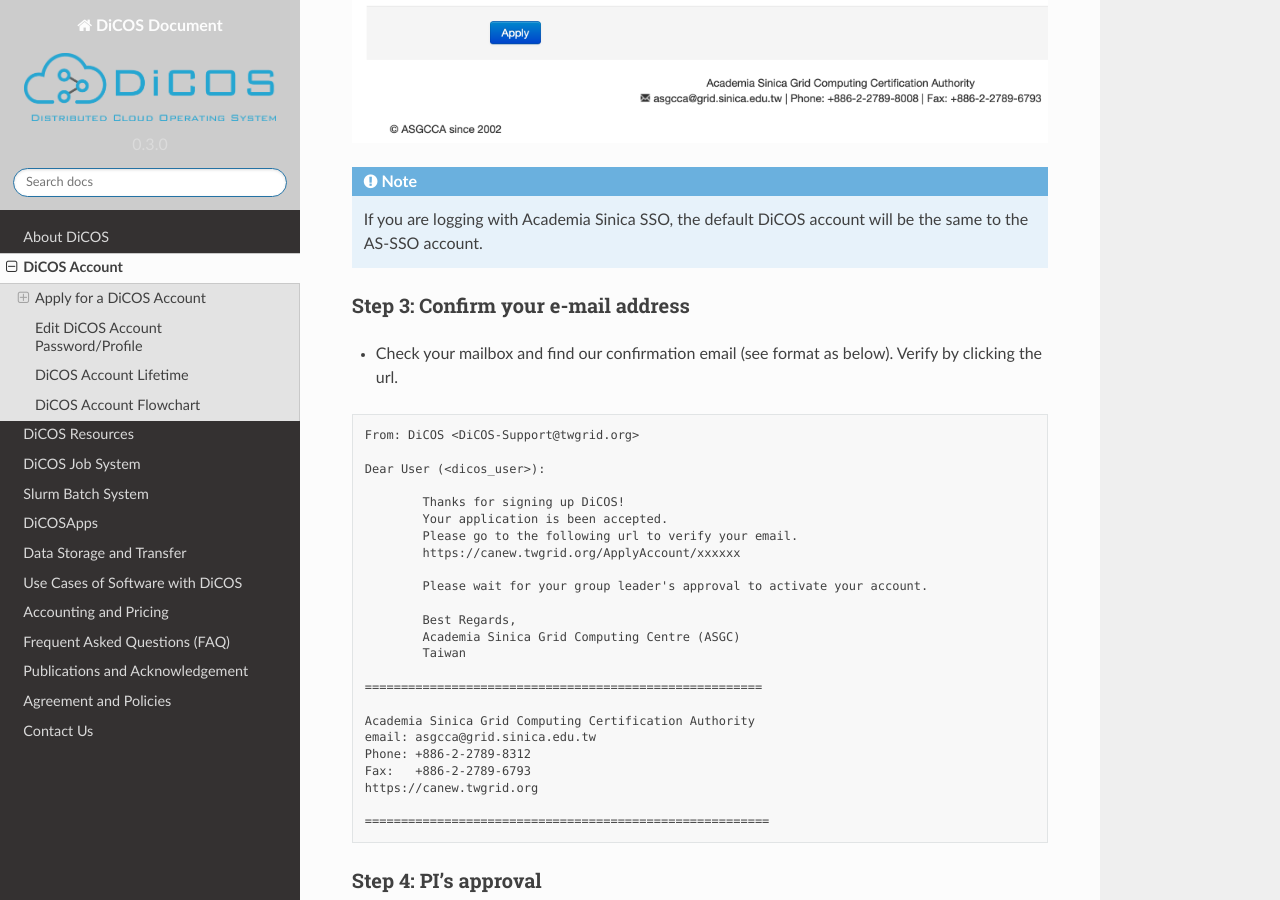
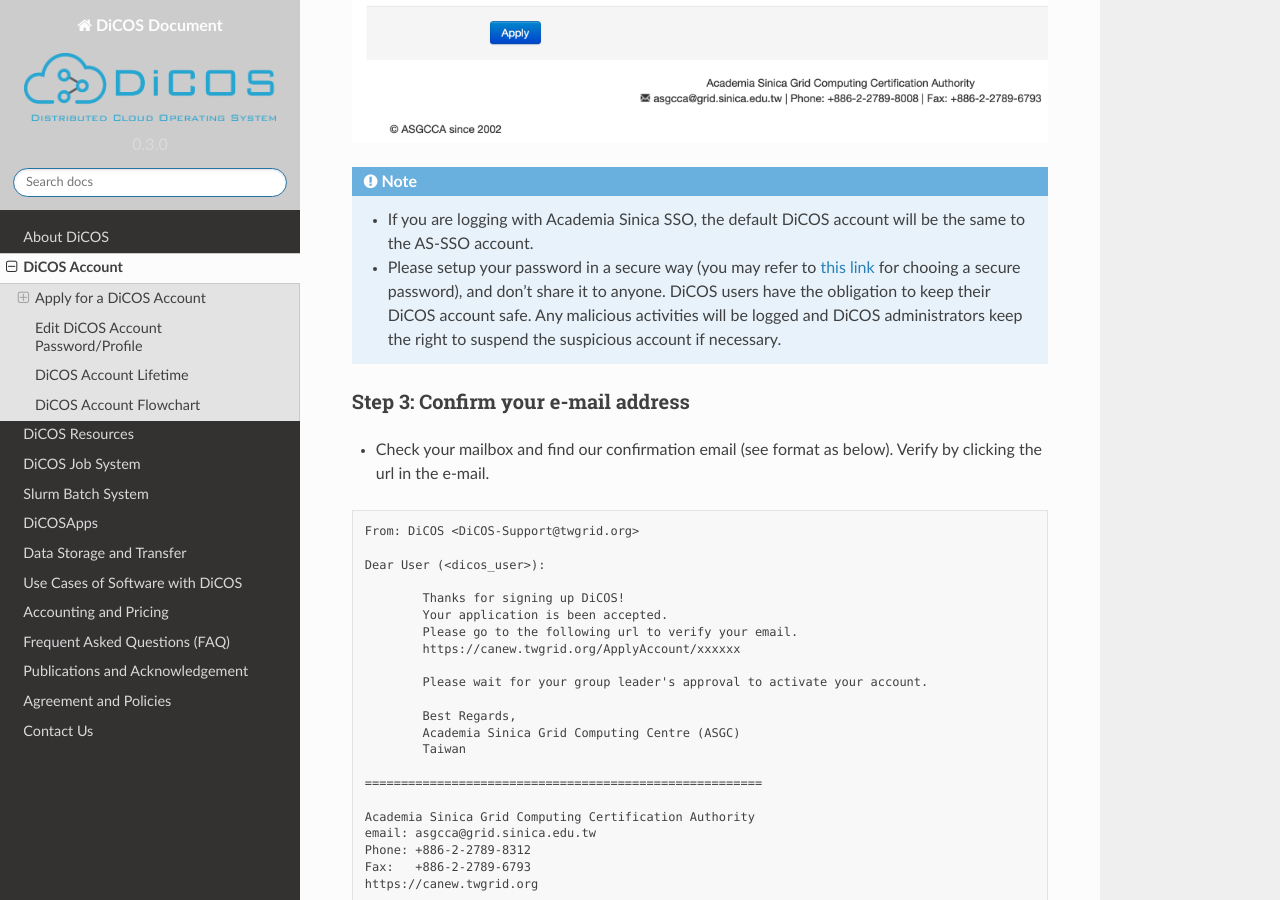
Before and after one commit to ASGCOPS/dicos_document, a Sphinx documentation site: the page built from docs/source/dicos_account.rst, in a window 1280 px wide and 900 px high, scrolled down 2021 px. Built offline with Sphinx 7.4.7 and the Read the Docs theme 2.0.0, drawn with Linux system fonts in a browser that asks for light colours; some of the changed text lies outside the part shown.

Commit message:
Edit dicos_account.rst

```diff
--- a/docs/source/dicos_account.rst
+++ b/docs/source/dicos_account.rst
@@ -2,7 +2,7 @@
 DiCOS Account
 ****************
 
-.. sectionauthor:: Mike Yang <mike.yang@twgrid.org>
+.. sectionauthor:: Mike Yang <mike.yang@twgrid.org>, Jing-Ya You <jingya.you@twgrid.org>
 
 ==========================
 Apply for a DiCOS Account
@@ -42,13 +42,13 @@
 
 .. note::
 
-   If you are logging with Academia Sinica SSO, the default DiCOS account will be the same to the AS-SSO account.
+   * If you are logging with Academia Sinica SSO, the default DiCOS account will be the same to the AS-SSO account.
+   * Please setup your password in a secure way (you may refer to `this link <https://security.web.cern.ch/recommendations/en/passwords.shtml>`_ for chooing a secure password), and don't share it to anyone. DiCOS users have the obligation to keep their DiCOS account safe. Any malicious activities will be logged and DiCOS administrators keep the right to suspend the suspicious account if necessary.
 
 Step 3: Confirm your e-mail address
 ^^^^^^^^^^^^^^^^^^^^^^^^^^^^^^^^^^^^^
 
-* Check your mailbox and find our confirmation email (see format as below). Verify by clicking the url.
-
+* Check your mailbox and find our confirmation email (see format as below). Verify by clicking the url in the e-mail.
 
 ::
 
@@ -140,6 +140,10 @@
         Regards
         DiCOS-Support
 
+.. note::
+
+   The recovery of an expired DiCOS account could be only valid for a short period of time. The DiCOS administrator could delete the expired accounting for security reason without notifying the users. Please keep your account in valid state if you would like to use the DiCOS account continuously.
+
 
 ==========================
 DiCOS Account Flowchart
```
